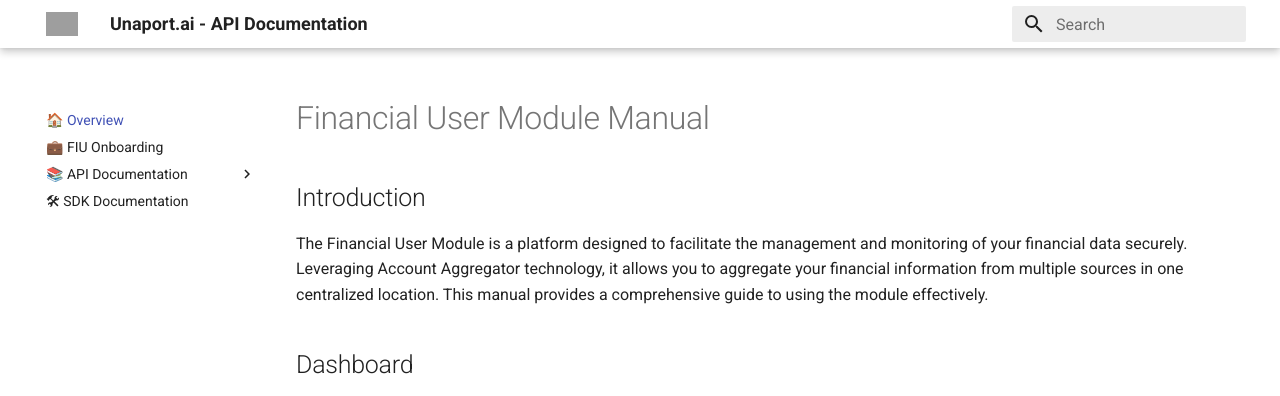
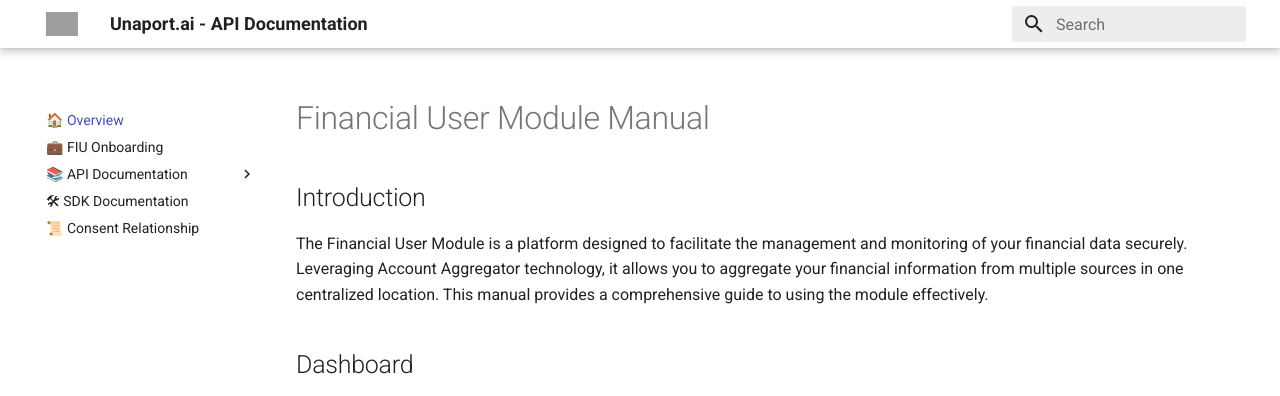
Before and after one commit to Unacores/unaport-docs, an MkDocs documentation site: the page built from docs/index.md, in a window 1280 px wide. Shown: the top 396 px of the page. Built offline with MkDocs 1.6.1 and Material for MkDocs 9.7.7, drawn with Linux system fonts in a browser that asks for light colours; grey boxes are pictures that could not be loaded.

Commit message:
initial commit

```diff
--- a/mkdocs.yml
+++ b/mkdocs.yml
@@ -42,3 +42,4 @@ nav:
       - "📊 Data API": fiu#data
       - "📈 Analytics API": fiu#analytics
   - "🛠 SDK Documentation": fiu_sdk.md
+  - "📜 Consent Relationship": fiu#consent-overview
```
Also changed, not shown: docs/fiu.md (+2 -0 lines).
